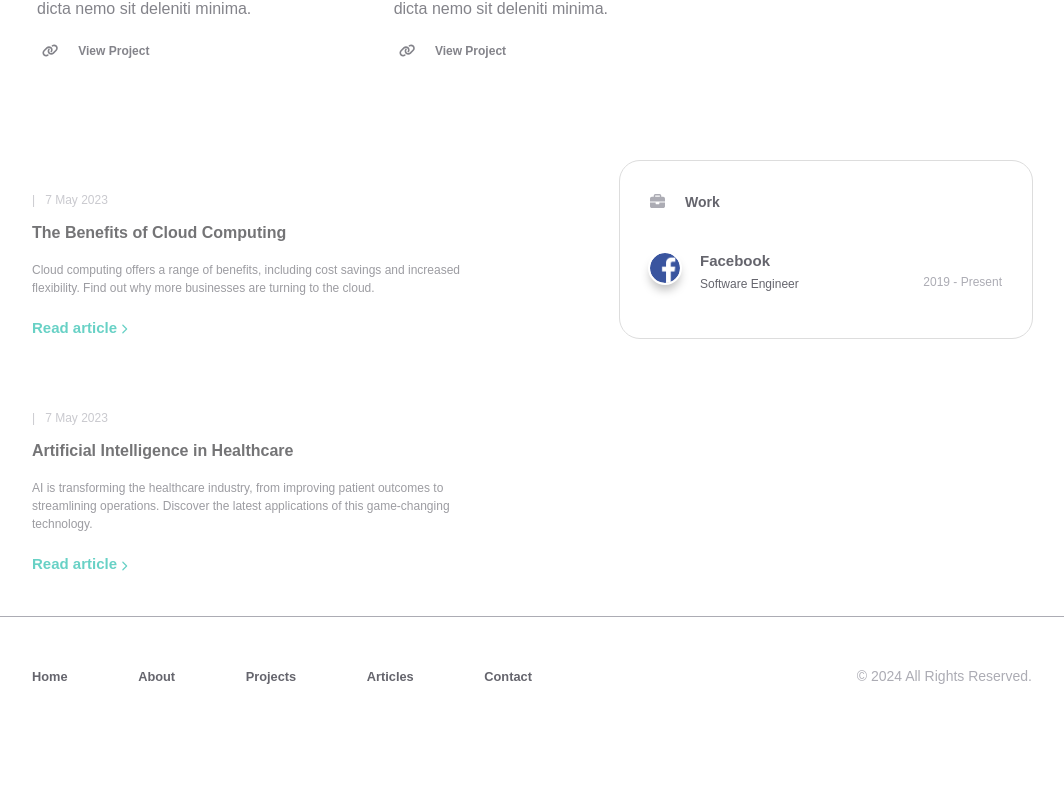
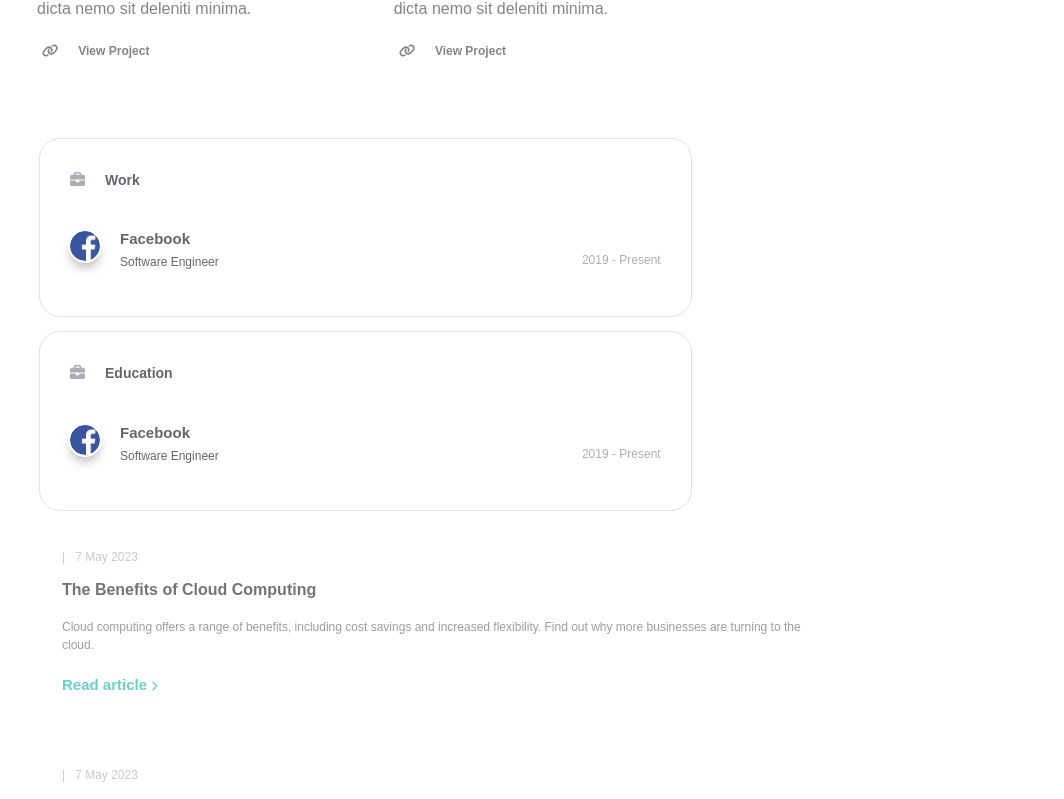
Before and after one commit to mustafaasif1/mustafaasif1.github.io, a React (Create React App) app: page / in a window 1280 px wide. Shown: the part 1193-1992 px from the top of the page, without its empty margins (108-1172 px from the left). Before the commit the page ends 1930 px from the top, so only its background shows below. Built offline with nearby package versions, Linux system fonts and the light colour scheme.

Commit message:
added card for education

```diff
--- a/src/components/common/styles/card.css
+++ b/src/components/common/styles/card.css
@@ -3,7 +3,7 @@
 .card {
 	mix-blend-mode: normal;
 	border-radius: 20px;
-	outline: 1px solid #dddddd;
+	outline: 1px solid #e2e2e2;
 }
 
 .card-container {
--- /dev/null
+++ b/src/components/homepage/education.jsx
@@ -0,0 +1,35 @@
+import React from "react";
+import { faBriefcase } from "@fortawesome/free-solid-svg-icons";
+
+import Card from "../common/card";
+
+import "./styles/education.css";
+
+const Education = () => {
+	return (
+		<div className="p-2">
+			<Card
+				icon={faBriefcase}
+				title="Education"
+				body={
+					<div className="education-body">
+						<div className="education">
+							<img
+								src="./facebook.png"
+								alt="facebook"
+								className="education-image"
+							/>
+							<div className="education-title">Facebook</div>
+							<div className="education-subtitle">
+								Software Engineer
+							</div>
+							<div className="education-duration">2019 - Present</div>
+						</div>
+					</div>
+				}
+			/>
+		</div>
+	);
+};
+
+export default Education;
--- /dev/null
+++ b/src/components/homepage/styles/education.css
@@ -0,0 +1,44 @@
+@import "../../../data/styles.css";
+
+.education-body {
+	margin-bottom: 10px;
+}
+
+.education {
+	display: flex;
+	position: relative;
+	padding-bottom: 40px;
+}
+
+.education-image {
+	height: 30px;
+	width: 30px;
+	border-radius: 50%;
+	outline: 2px solid white;
+	box-shadow: 0px 7px 10px rgba(0, 0, 0, 0.25);
+}
+
+.education-title {
+	font-size: 15px;
+	font-weight: 700;
+	padding-left: 20px;
+	margin-top: -3px;
+	color: var(--secondary-color);
+}
+
+.education-subtitle {
+	position: absolute;
+	font-size: 12px;
+	color: var(--secondary-color);
+	padding-top: 22px;
+	padding-left: 50px;
+}
+
+.education-duration {
+	position: absolute;
+	font-size: 12px;
+	padding-top: 20px;
+	text-align: right;
+	color: var(--tertiary-color);
+	right: 0px;
+}
--- a/src/components/homepage/works.jsx
+++ b/src/components/homepage/works.jsx
@@ -7,7 +7,7 @@ import "./styles/works.css";
 
 const Works = () => {
 	return (
-		<div className="works">
+		<div className="p-2">
 			<Card
 				icon={faBriefcase}
 				title="Work"
@@ -25,19 +25,6 @@ const Works = () => {
 							</div>
 							<div className="work-duration">2019 - Present</div>
 						</div>
-
-						{/* <div className="work">
-							<img
-								src="./twitter.png"
-								alt="twitter"
-								className="work-image"
-							/>
-							<div className="work-title">Twitter</div>
-							<div className="work-subtitle">
-								Software Engineer
-							</div>
-							<div className="work-duration">2019 - Present</div>
-						</div> */}
 					</div>
 				}
 			/>
--- a/src/pages/homepage.jsx
+++ b/src/pages/homepage.jsx
@@ -21,9 +21,9 @@ import SEO from "../data/seo";
 import myArticles from "../data/articles";
 
 import "./styles/homepage.css";
+import Education from "../components/homepage/education";
 
 const Homepage = () => {
-
 	useEffect(() => {
 		window.scrollTo(0, 0);
 	}, []);
@@ -146,8 +146,13 @@ const Homepage = () => {
 								))}
 							</div>
 
-							<div className="homepage-works">
-								<Works />
+							<div class="flex flex-col w-full lg:flex-row xl:flex-col xl:w-2/3 bg-red">
+								<div class="w-full">
+									<Works />
+								</div>
+								<div class="w-full">
+									<Education />
+								</div>
 							</div>
 						</div>
 
--- a/src/pages/styles/homepage.css
+++ b/src/pages/styles/homepage.css
@@ -89,19 +89,8 @@
 	padding-top: 40px;
 }
 
-.homepage-articles {
-	flex-basis: 900px;
-	padding-top: 30px;
-	margin-left: -30px;
-}
-
 .homepage-article {
 	padding-bottom: 5px;
-}
-
-.homepage-works {
-	flex-basis: 600px;
-	padding-top: 30px;
 }
 
 @media (max-width: 1024px) {
@@ -139,21 +128,13 @@
 		order: 1;
 	}
 
-	.homepage-after-title {
-		flex-direction: column;
-	}
-
 	.homepage-projects {
 		flex-basis: auto;
 	}
+}
 
-	.homepage-articles {
-		flex-basis: auto;
-	}
-
-	.homepage-works {
-		flex-basis: auto;
-		margin-left: -25px;
-		margin-right: -25px;
+@media (max-width: 1280px) {
+	.homepage-after-title {
+		flex-direction: column-reverse;
 	}
 }
```
